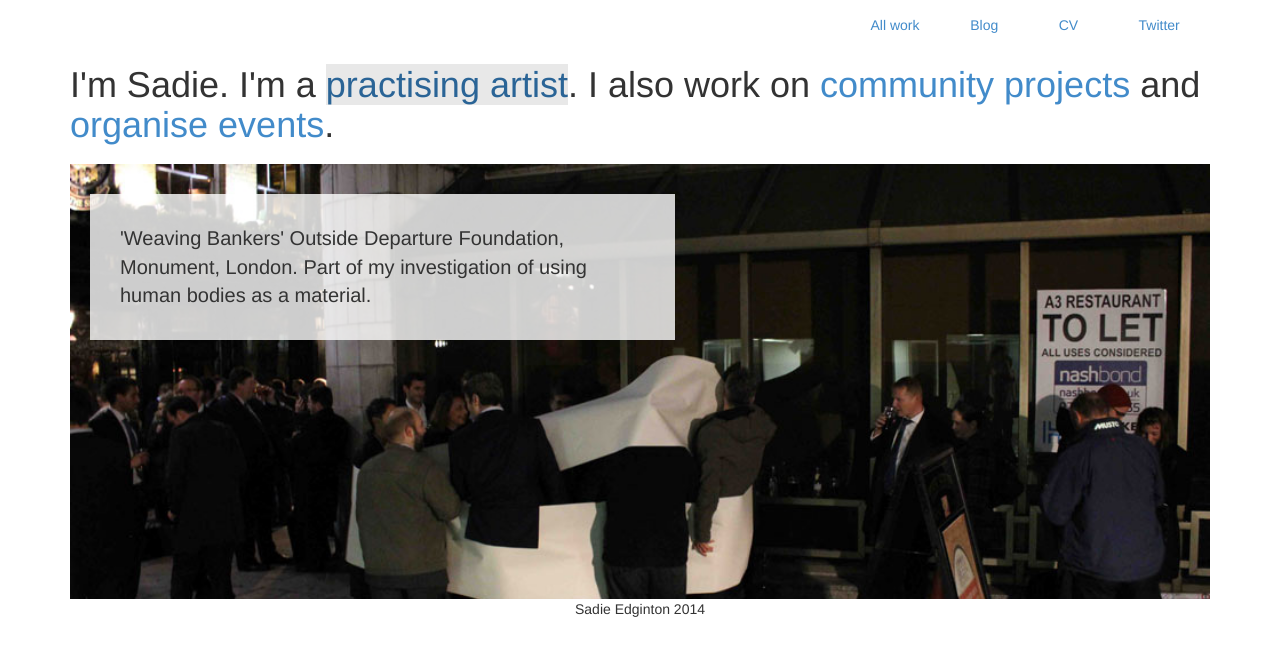
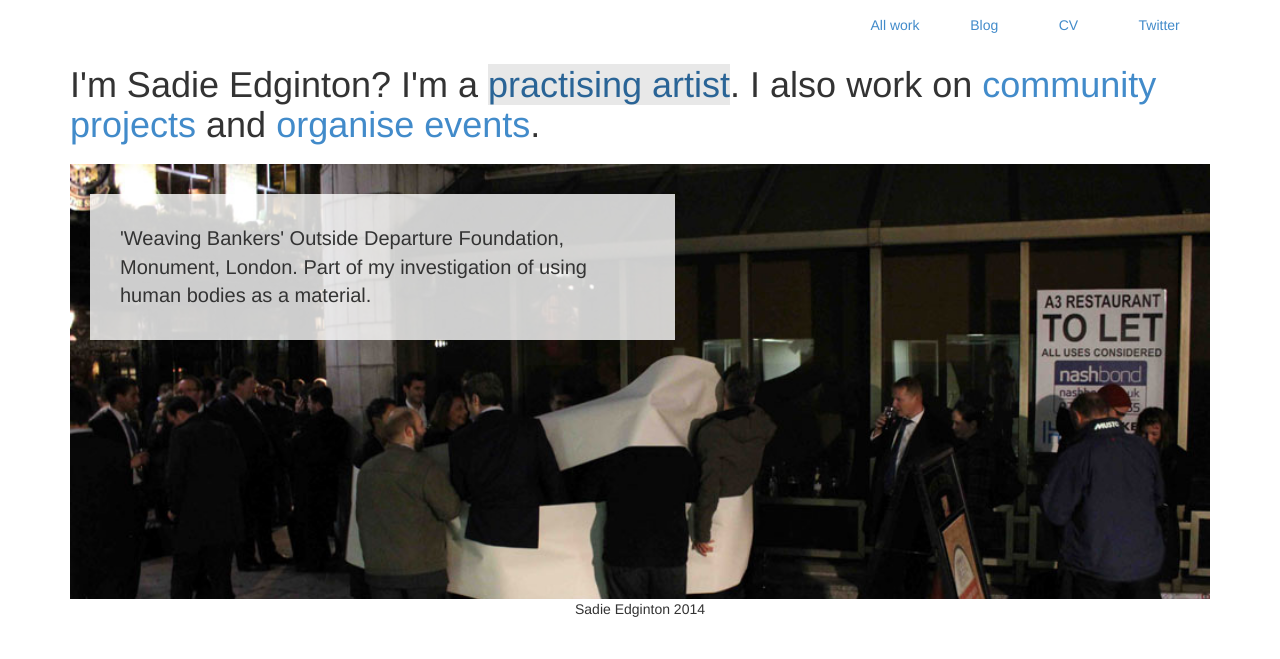
Before and after one commit to jimmytidey/sadie_website, a PHP site: page / in a window 1280 px wide. Shown: the top 659 px of the page. Run offline with PHP 8.4, Linux system fonts and the light colour scheme; some libraries are stand-ins or nearby versions.

Commit message:
automated commit

```diff
--- a/index.php
+++ b/index.php
@@ -34,7 +34,7 @@ HOW TO PREVIEW
     <div class='row'>
         <div class='col-md-12'>
             <h1 class='main_header'>
-                I'm Sadie. I'm a <a data-mode='artist' class='selected_mode'>practising artist</a>. I also work on <a data-mode='community' class='community_mode' >community projects</a> and <a data-mode='organise'  class='organise_mode' >organise events</a>.
+                I'm Sadie Edginton? I'm a <a data-mode='artist' class='selected_mode'>practising artist</a>. I also work on <a data-mode='community' class='community_mode' >community projects</a> and <a data-mode='organise'  class='organise_mode' >organise events</a>.
             </h1>
         </div>
     </div>
```
